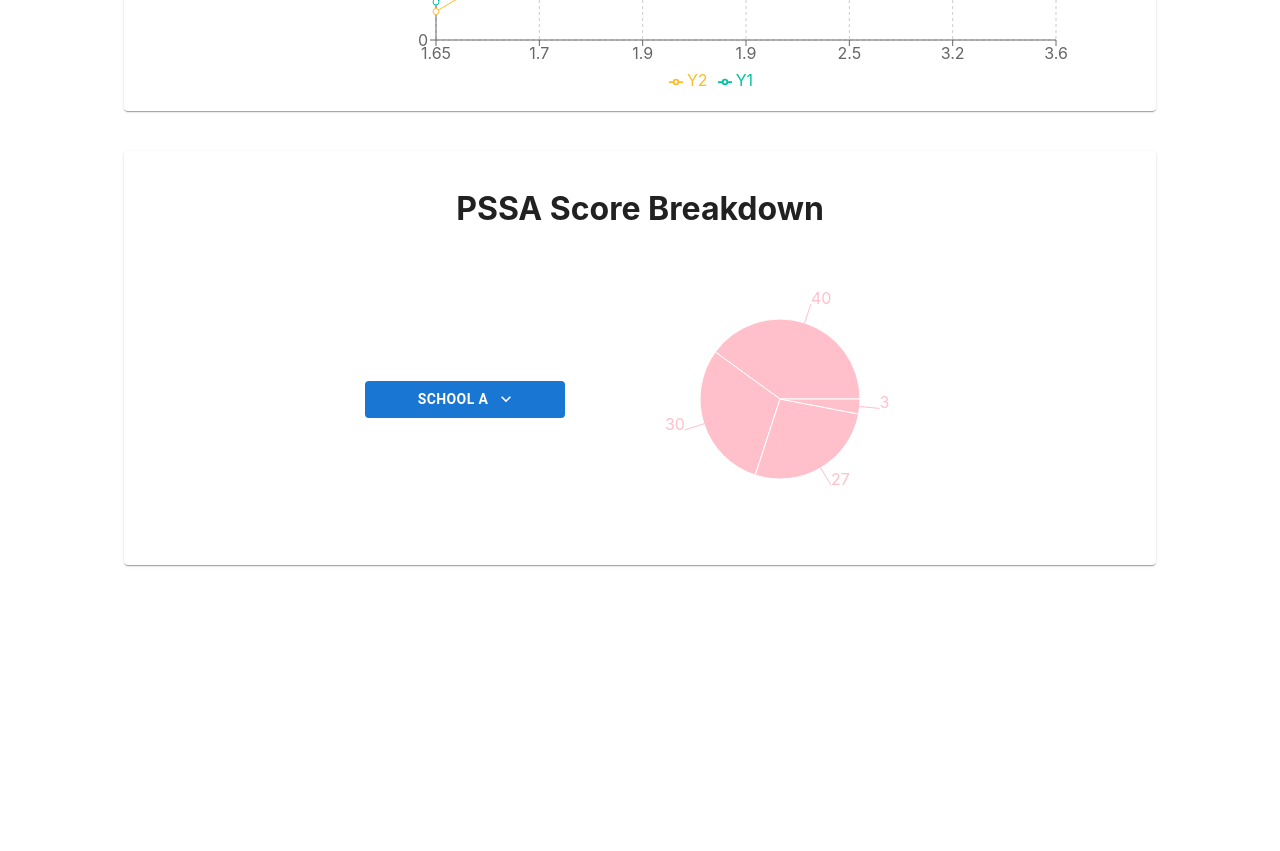
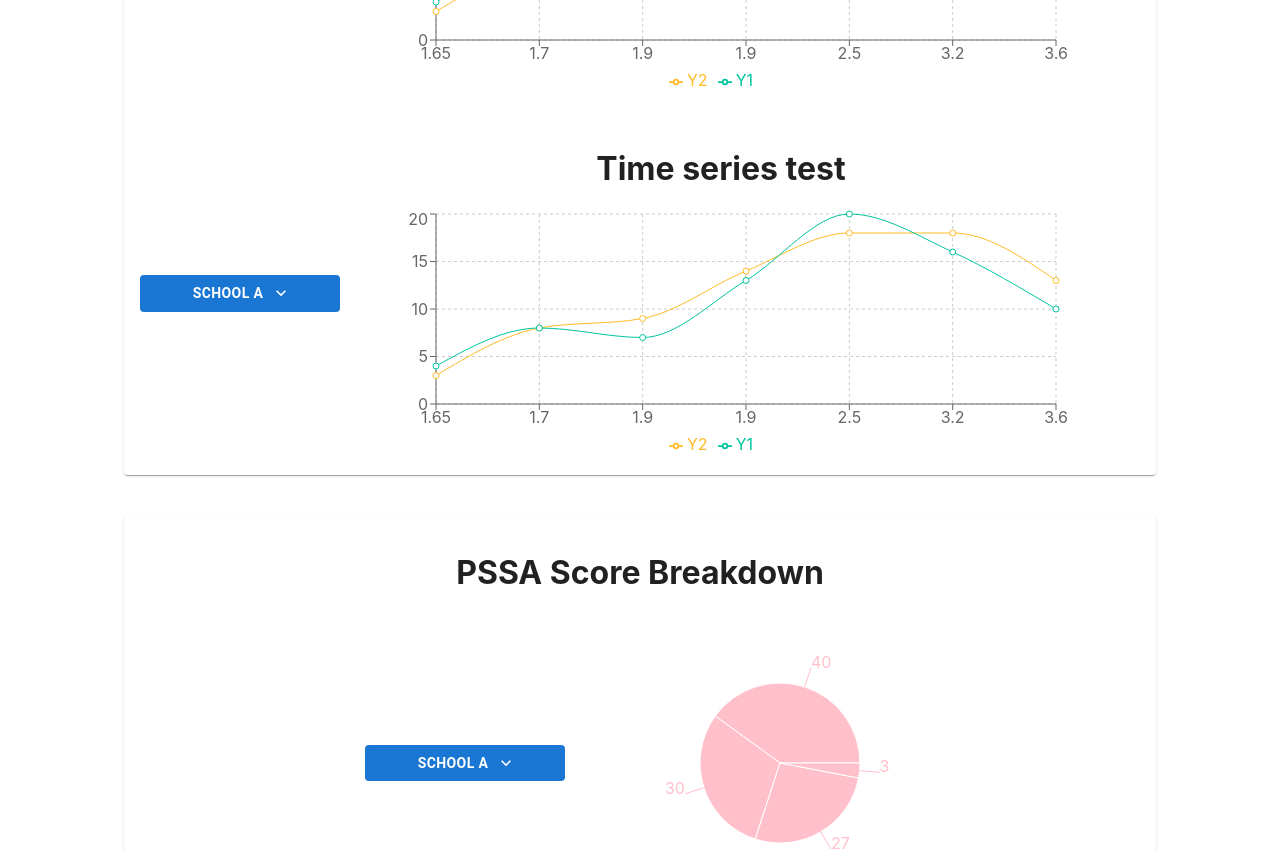
Before and after one commit to ianlikescoding/KICS-PSSA-Data, a React (Create React App) app in the folder frontend/: page / in a window 1280 px wide. Shown: the part 1240-2091 px from the top of the page. Before the commit the page ends 1885 px from the top, so only its background shows below. Built offline with nearby package versions, Linux system fonts and the light colour scheme.

Commit message:
added time series graph

```diff
--- a/frontend/src/components/ChartContainer.js
+++ b/frontend/src/components/ChartContainer.js
@@ -116,7 +116,12 @@ export default function ComplexedGrid() {
         }}
       >
         <Stack spacing={4}>
-          <Stack direction="row" spacing={2} alignItems="center" justifyContent={"center"}>
+          <Stack
+            direction="row"
+            spacing={2}
+            alignItems="center"
+            justifyContent={"center"}
+          >
             <CustomizedMenus
               options={[
                 "Total Expenditures",
@@ -216,6 +221,39 @@ export default function ComplexedGrid() {
               </LineChart>
             </Box>
           </Stack>
+          <Stack direction="row" spacing={2} alignItems="center">
+            <CustomizedMenus
+              options={[
+                "School A",
+                "School B",
+                "School C",
+                "School D",
+                "School E",
+              ]}
+            />
+            <Box>
+              <h1>Time series test</h1>
+              <LineChart
+                width={730}
+                height={250}
+                data={data}
+                margin={{ top: 5, right: 30, left: 20, bottom: 5 }}
+              >
+                <CartesianGrid strokeDasharray="3 3" />
+                <XAxis dataKey="pssa_score" />
+                <YAxis />
+                <Tooltip />
+                <Legend />
+                <Line
+                  type="monotone"
+                  dataKey="Y2"
+                  stroke="#FFBB28"
+                  activeDot={{ r: 8 }}
+                />
+                <Line type="monotone" dataKey="Y1" stroke="#00C49F" />
+              </LineChart>
+            </Box>
+          </Stack>
         </Stack>
       </Paper>
       <Paper
```
